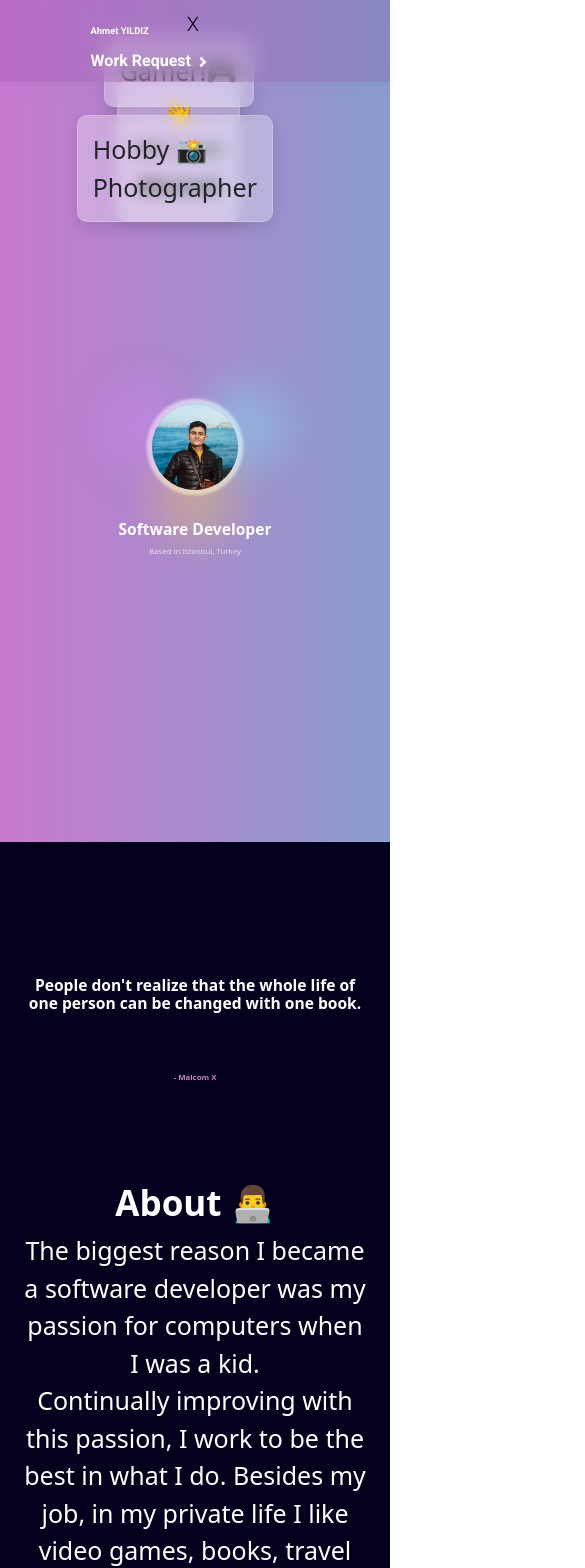
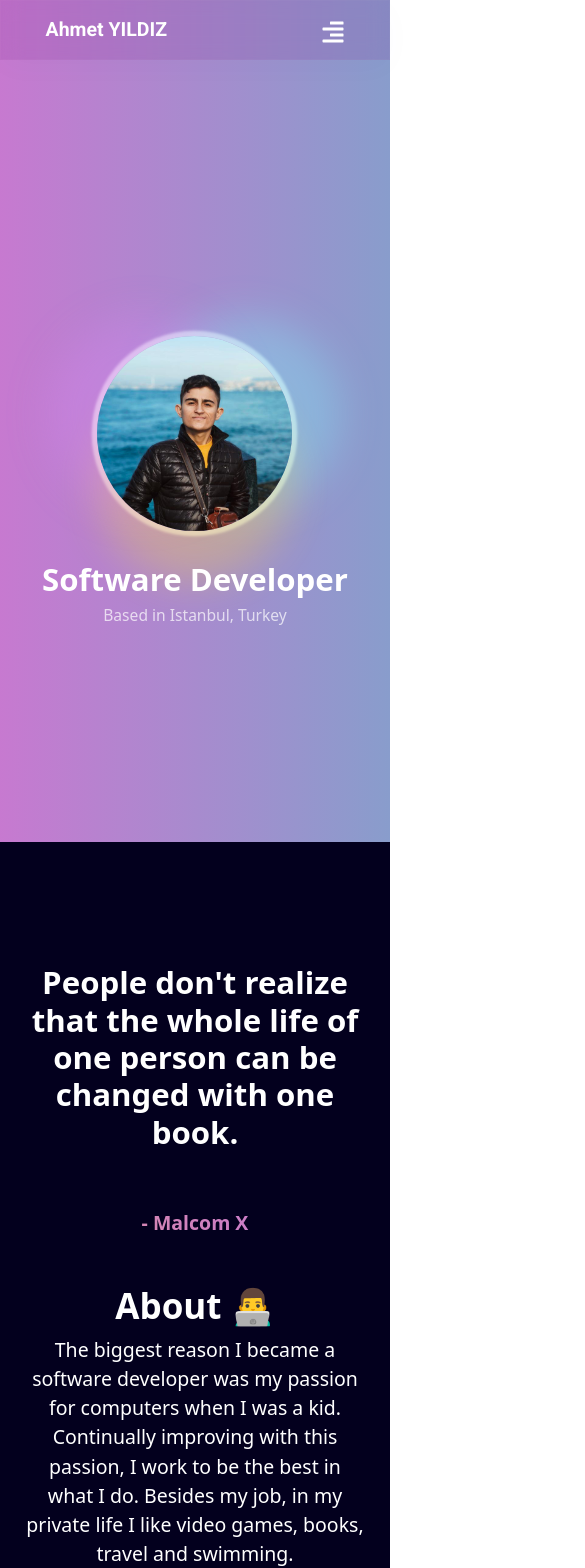
Before and after one commit to phosimurg/my-portfolio-website, a React (Create React App) app: page / in a window 390 px wide. Shown: the top 1568 px of the page, 585 px wide, since content can reach past the window. Built offline with nearby package versions, Linux system fonts and the light colour scheme.

Commit message:
responsive full finished

```diff
--- a/public/index.html
+++ b/public/index.html
@@ -31,15 +31,23 @@
     <link href="https://cdn.jsdelivr.net/npm/bootstrap@5.1.3/dist/css/bootstrap.min.css" rel="stylesheet"
           integrity="sha384-1BmE4kWBq78iYhFldvKuhfTAU6auU8tT94WrHftjDbrCEXSU1oBoqyl2QvZ6jIW3" crossorigin="anonymous">
 
+    <link href="https://cdn.jsdelivr.net/npm/bootstrap@5.0.0/dist/css/bootstrap.min.css" rel="stylesheet">
+    <script src="https://cdn.jsdelivr.net/npm/bootstrap@5.0.1/dist/js/bootstrap.min.js"
+            integrity="sha384-Atwg2Pkwv9vp0ygtn1JAojH0nYbwNJLPhwyoVbhoPwBhjQPR5VtM2+xf0Uwh9KtT"
+            crossorigin="anonymous"></script>
+    <script src="https://code.jquery.com/jquery-3.2.1.slim.min.js"
+            integrity="sha384-KJ3o2DKtIkvYIK3UENzmM7KCkRr/rE9/Qpg6aAZGJwFDMVNA/GpGFF93hXpG5KkN"
+            crossorigin="anonymous"></script>
+    <script src="https://cdn.jsdelivr.net/npm/bootstrap@5.1.3/dist/js/bootstrap.bundle.min.js"
+            integrity="sha384-ka7Sk0Gln4gmtz2MlQnikT1wXgYsOg+OMhuP+IlRH9sENBO0LRn5q+8nbTov4+1p"
+            crossorigin="anonymous"></script>
     <!--Google Fonts-->
     <link rel="preconnect" href="https://fonts.googleapis.com">
     <link rel="preconnect" href="https://fonts.gstatic.com" crossorigin>
     <link href="https://fonts.googleapis.com/css2?family=Roboto:wght@100;300;700&display=swap" rel="stylesheet">
 </head>
 <body>
-<script src="https://cdn.jsdelivr.net/npm/bootstrap@5.1.3/dist/js/bootstrap.bundle.min.js"
-        integrity="sha384-ka7Sk0Gln4gmtz2MlQnikT1wXgYsOg+OMhuP+IlRH9sENBO0LRn5q+8nbTov4+1p"
-        crossorigin="anonymous"></script>
+
 <noscript>You need to enable JavaScript to run this app.</noscript>
 <div id="root"></div>
 <!--
--- a/src/components/Header/Header.scss
+++ b/src/components/Header/Header.scss
@@ -18,20 +18,69 @@
     justify-content: space-between;
     align-items: center;
     max-width: 100%;
+    position: relative;
+
+    .toggler-btn {
+      box-shadow: none;
+      right: -50px!important;
+      position: absolute!important;
+    }
+
+    .toggler-ico {
+      border: none;
+      background-color: transparent;
+
+      .burger-ico {
+
+        color: #ffffff;
+        width: 24px;
+        height: 24px;
+
+      }
+    }
 
     .navbar-title {
       color: #ffffff;
       font-size: 2.4vw;
+
+      @media (min-width: 320px) and (max-width: 480px) {
+        font-size: 5vw;
+        margin-left: -45px;
+      }
+
+      @media (min-width: 481px) and (max-width: 767px) {
+        font-size: 5vw;
+        margin-left: -45px;
+      }
     }
 
     .navbar-item-container {
       max-width: 40%;
+      @media (min-width: 320px) and (max-width: 480px) {
+        max-width: 100%;
+        margin-left: -60px;
+
+      }
+
+      @media (min-width: 481px) and (max-width: 767px) {
+        max-width: 100%;
+        margin-left: -60px;
+      }
 
       .navbar-list {
         display: flex;
         list-style: none;
         padding: 0;
         margin: 0;
+
+        @media (min-width: 320px) and (max-width: 480px) {
+          display: block;
+
+        }
+
+        @media (min-width: 481px) and (max-width: 767px) {
+          display: block;
+        }
 
         .navbar-list-item {
 
@@ -40,6 +89,14 @@
             font-weight: normal;
             color: #ffffff !important;
             text-decoration: none;
+
+            @media (min-width: 320px) and (max-width: 480px) {
+              font-size: 6vw;
+            }
+
+            @media (min-width: 481px) and (max-width: 767px) {
+              font-size: 6vw;
+            }
           }
         }
       }
@@ -47,6 +104,13 @@
     }
 
     .work-request-area {
+      @media (min-width: 320px) and (max-width: 480px) {
+        display: none;
+      }
+
+      @media (min-width: 481px) and (max-width: 767px) {
+        display: none;
+      }
 
       .work-request-link {
         text-decoration: none;
--- a/src/components/Header/index.js
+++ b/src/components/Header/index.js
@@ -1,18 +1,27 @@
-import React from 'react';
+import React, {useState} from 'react';
 import './Header.scss'
 import {FaAngleRight} from 'react-icons/fa';
+import {FaAlignRight} from 'react-icons/fa';
 
 
 const Header = () => {
+
+    const [open, setOpen] = useState(false);
+
     return <nav className="navbar navbar-expand-lg header-main">
         <div className="container-fluid header-in-container container">
             <div>
                 <a className="navbar-brand navbar-title" href="/">Ahmet YILDIZ</a>
-                <button className="navbar-toggler" type="button" data-bs-toggle="collapse" data-bs-target="#navbarNav"
-                        aria-controls="navbarNav" aria-expanded="false" aria-label="Toggle navigation">
-                    <span className="navbar-toggler-icon">X</span>
+                <button className="navbar-toggler toggler-btn" data-target="#navbarNav"
+                        type="button" data-bs-toggle="collapse"
+                        data-bs-target="#navbarNav"
+                        aria-controls="navbarNav" aria-expanded="true" aria-label="Toggle navigation">
+                    <span className="navbar-toggler-icon toggler-ico"><FaAlignRight
+                        className={'burger-ico'}/>
+                    </span>
                 </button>
             </div>
+
             <div className="collapse navbar-collapse navbar-item-container" id="navbarNav">
                 <ul className=" navbar-list">
                     <li className="nav-item navbar-list-item">
--- a/src/pages/home/App.js
+++ b/src/pages/home/App.js
@@ -67,21 +67,21 @@ function App() {
             <div className={"skills-container container-fluid"} id={'skills'}>
                 <div className={"card-sec container"}>
 
-                    <div className={"frontend-card"}>
+                    <div className={"frontend-card col"}>
                         <DescCard title={'Frontend'} subtitle={'Html, Css, Sass, Bootstrap, Js, React.js'}/>
                     </div>
 
-                    <div className={"backend-card"}>
+                    <div className={"backend-card col"}>
                         <DescCard title={'Backend'} titleColor={'yellow'}
                                   subtitle={'Php, Laravel, Mysql, MsSql, Asp.Net, Next.js'}/>
                     </div>
 
-                    <div className={"software-card"}>
+                    <div className={"software-card col"}>
                         <DescCard title={'Software Development'} titleColor={'blue'}
                                   subtitle={'C#, Selenium, Unity3D, .Net'}/>
                     </div>
 
-                    <div className={"other-card"}>
+                    <div className={"other-card col"}>
                         <DescCard title={'Other'} titleColor={'green'}
                                   subtitle={'Project Management, Mobile Developing, Adobe Tools(PS, XD, AI, AN), Microsoft Tools, Jira etc.'}/>
                     </div>
@@ -102,14 +102,12 @@ function App() {
                     <h1 className={"contact-title"}>Wanna know more? </h1>
                     <h1 className={"contact-title-second"}>Visit my Social Links</h1>
                     <div className={"social-links container"}>
-                        <a href="https://www.instagram.com/phosimurg/" className="insta-link"><FaInstagram size={100}
-                                                                                                           className={'soc-icon ins-ico'}
-                        /></a>
+                        <a href="https://www.instagram.com/phosimurg/" className="insta-link"><FaInstagram
+                            className={'soc-icon ins-ico'}/></a>
                         <a href="https://www.linkedin.com/in/ahmet-yildiz-ab5824183/" className="in-link"><FaLinkedinIn
-                            className={'soc-icon in-ico'}
-                            size={100}/></a>
-                        <a href="https://github.com/phosimurg" className="git-link"><FaGithub size={100}
-                                                                                              className={'soc-icon git-ico'}/></a>
+                            className={'soc-icon in-ico'}/></a>
+                        <a href="https://github.com/phosimurg" className="git-link"><FaGithub
+                            className={'soc-icon git-ico'}/></a>
 
                     </div>
                     <div className={"email-sec"}>
--- a/src/pages/home/App.scss
+++ b/src/pages/home/App.scss
@@ -65,6 +65,14 @@
         0px 50px 40px rgba(255, 219, 57, 0.3),
         50px -20px 40px rgba(118, 255, 255, 0.3),
         0 0 2pt 4pt rgba(255, 255, 255, 0.6);
+
+        @media (min-width: 320px) and (max-width: 480px) {
+          width: 50vw;
+        }
+
+        @media (min-width: 481px) and (max-width: 767px) {
+          width: 50vw;
+        }
       }
     }
 
@@ -77,6 +85,14 @@
         color: #ffffff;
         font-size: 4vw;
         font-weight: 700;
+
+        @media (min-width: 320px) and (max-width: 480px) {
+         font-size: 8vw;
+        }
+
+        @media (min-width: 481px) and (max-width: 767px) {
+          font-size: 8vw;
+        }
       }
 
       .head-subtitle {
@@ -84,6 +100,14 @@
         font-size: 2vw;
         font-weight: 500;
         opacity: 0.7;
+
+        @media (min-width: 320px) and (max-width: 480px) {
+          font-size: 4vw;
+        }
+
+        @media (min-width: 481px) and (max-width: 767px) {
+          font-size: 4vw;
+        }
       }
     }
 
@@ -102,6 +126,14 @@
       -webkit-backdrop-filter: blur(7px);
       border: 1px solid rgba(255, 255, 255, 0.18);
       animation: float 3s ease-in-out infinite;
+
+      @media (min-width: 320px) and (max-width: 480px) {
+        display: none;
+      }
+
+      @media (min-width: 481px) and (max-width: 767px) {
+        display: none;
+      }
     }
 
     .first-info {
@@ -135,11 +167,26 @@
     .nice-word-sec {
       text-align: center;
       padding-top: 70px;
+      @media (min-width: 320px) and (max-width: 480px) {
+       padding-top: 20px;
+      }
+
+      @media (min-width: 481px) and (max-width: 767px) {
+        padding-top: 20px;
+      }
 
       .nice-word-title {
         color: #ffffff;
         font-weight: 700;
         font-size: 4vw;
+
+        @media (min-width: 320px) and (max-width: 480px) {
+          font-size: 8vw;
+        }
+
+        @media (min-width: 481px) and (max-width: 767px) {
+          font-size: 8vw;
+        }
       }
 
       .nice-word-subtitle {
@@ -153,12 +200,28 @@
         animation: gradient 9s ease infinite;
         height: fit-content;
         font-weight: 700;
+
+        @media (min-width: 320px) and (max-width: 480px) {
+          font-size: 5vw;
+        }
+
+        @media (min-width: 481px) and (max-width: 767px) {
+          font-size: 5vw;
+        }
       }
     }
 
     .about-sec {
       margin-top: 100px;
       text-align: center;
+
+      @media (min-width: 320px) and (max-width: 480px) {
+        margin-top: 50px;
+      }
+
+      @media (min-width: 481px) and (max-width: 767px) {
+        margin-top: 50px;
+      }
 
       .about-title {
         color: #ffffff;
@@ -170,6 +233,14 @@
         font-size: 25px;
         color: #ffffff;
         font-weight: 300;
+
+        @media (min-width: 320px) and (max-width: 480px) {
+          font-size: 5vw;
+        }
+
+        @media (min-width: 481px) and (max-width: 767px) {
+          font-size: 5vw;
+        }
       }
     }
   }
@@ -185,23 +256,69 @@
       display: flex;
       justify-content: space-between;
 
+      @media (min-width: 320px) and (max-width: 480px) {
+       padding: 10px;
+      }
+
+      @media (min-width: 481px) and (max-width: 767px) {
+        padding: 10px;
+      }
+
       .frontend-card {
 
+        @media (min-width: 320px) and (max-width: 480px) {
+          margin-top: 10px;
+        }
+
+        @media (min-width: 481px) and (max-width: 767px) {
+          margin-top: 30px;
+        }
       }
 
       .backend-card {
         margin-top: 11vw;
         margin-left: 9px;
+
+        @media (min-width: 320px) and (max-width: 480px) {
+          margin-top: 43vw;
+          margin-left: -50vw;
+        }
+
+        @media (min-width: 481px) and (max-width: 767px) {
+          margin-top: 43vw;
+          margin-left: -50vw;
+        }
       }
 
       .software-card {
         margin-top: 21vw;
         margin-left: 9px;
+
+        @media (min-width: 320px) and (max-width: 480px) {
+          margin-top: 86vw;
+          margin-left: -90vw;
+        }
+
+        @media (min-width: 481px) and (max-width: 767px) {
+          margin-top: 86vw;
+          margin-left: -90vw;
+        }
       }
 
       .other-card {
         margin-top: 31vw;
         margin-left: 9px;
+
+        @media (min-width: 320px) and (max-width: 480px) {
+          margin-top: 138vw;
+          margin-left: -50vw;
+          margin-bottom: 30px;
+        }
+
+        @media (min-width: 481px) and (max-width: 767px) {
+          margin-top: 103vw;
+          margin-left: -50vw;
+        }
       }
 
     }
@@ -215,6 +332,15 @@
         width: 45vw;
         height: 30vw;
       }
+
+      @media (min-width: 320px) and (max-width: 480px) {
+       display: none;
+      }
+
+      @media (min-width: 481px) and (max-width: 767px) {
+        display: none;
+      }
+
     }
 
     .skill-title{
@@ -224,6 +350,14 @@
       color: #ffffff;
       font-size: 5vw;
       font-weight: 800;
+
+      @media (min-width: 320px) and (max-width: 480px) {
+        display: none;
+      }
+
+      @media (min-width: 481px) and (max-width: 767px) {
+        display: none;
+      }
     }
   }
 
@@ -240,6 +374,14 @@
       font-weight: 300;
       padding-top: 30px;
       color: #ffffff;
+
+      @media (min-width: 320px) and (max-width: 480px) {
+        font-size: 10vw;
+      }
+
+      @media (min-width: 481px) and (max-width: 767px) {
+        font-size: 10vw;
+      }
     }
 
     .contact-title-second {
@@ -253,6 +395,14 @@
       animation: gradient 9s ease infinite;
       height: fit-content;
       font-weight: 800;
+
+      @media (min-width: 320px) and (max-width: 480px) {
+        font-size: 10vw;
+      }
+
+      @media (min-width: 481px) and (max-width: 767px) {
+        font-size: 10vw;
+      }
     }
 
     .social-links {
@@ -265,6 +415,18 @@
       .soc-icon {
         transition: 0.3s;
         color: #ffffff;
+        width: 60px;
+        height: 60px;
+
+        @media (min-width: 320px) and (max-width: 480px) {
+          width: 40px;
+          height: 40px;
+        }
+
+        @media (min-width: 481px) and (max-width: 767px) {
+          width: 40px;
+          height: 40px;
+        }
 
         &:hover {
           transition: 0.2s;
@@ -307,6 +469,14 @@
       font-size: 40px;
       color: #ffffff;
       font-weight: 200;
+
+      @media (min-width: 320px) and (max-width: 480px) {
+        font-size: 29px;
+      }
+
+      @media (min-width: 481px) and (max-width: 767px) {
+        font-size: 29px;
+      }
     }
   }
 
```
